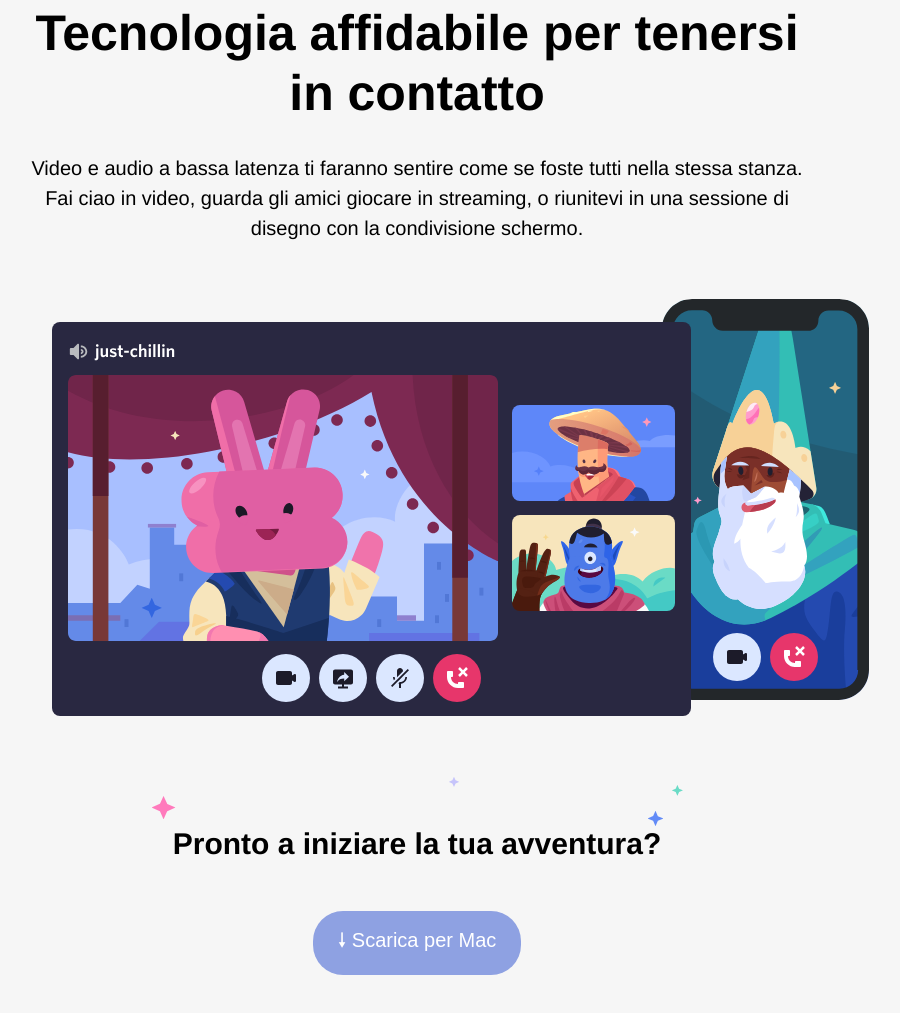
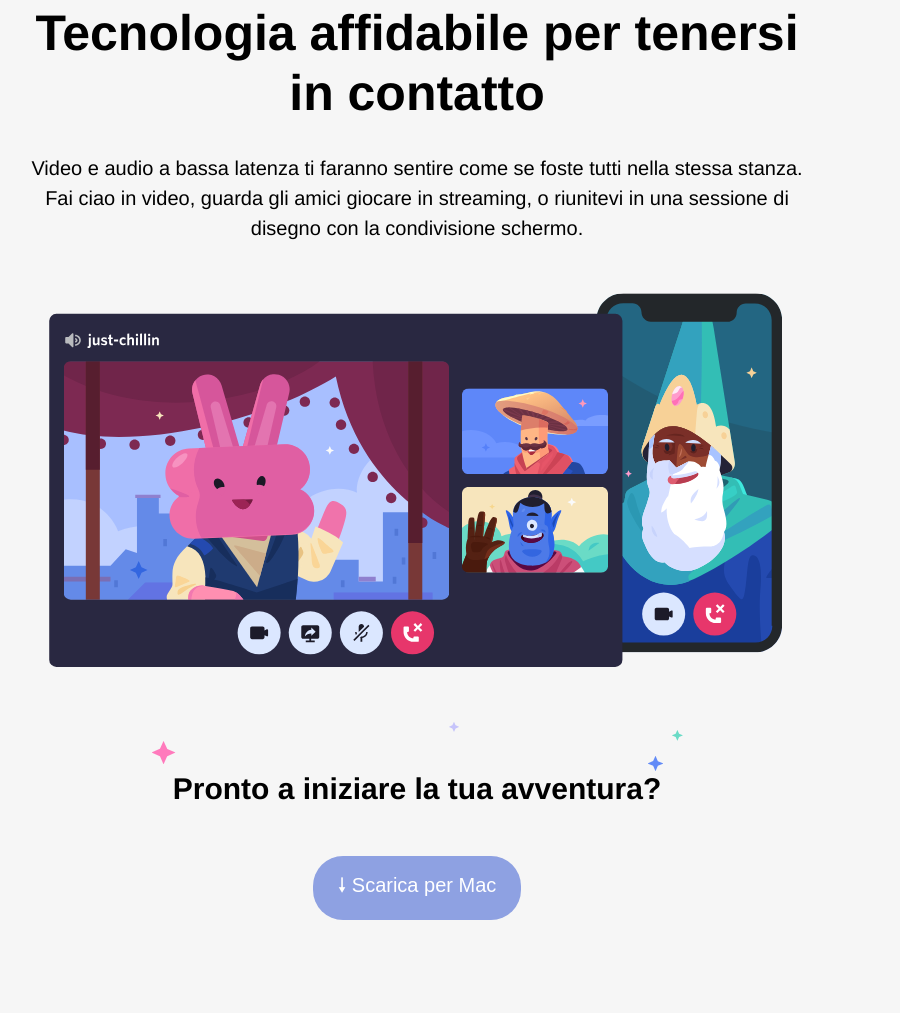
Before and after one commit to MichaelMariti/htmlcss-discord, a plain HTML site: page index.html in a window 1280 px wide. Shown: the part 3723-4736 px from the top of the page, without its empty margins (223-1123 px from the left). Drawn offline with Linux system fonts and the light colour scheme.

Commit message:
fix main imgs

```diff
--- a/css/style.css
+++ b/css/style.css
@@ -199,7 +199,7 @@ ul li {
 }
 
 #bottom-img {
-    background-size: 100%;
+    width: 100%;
 }
 
 
```
